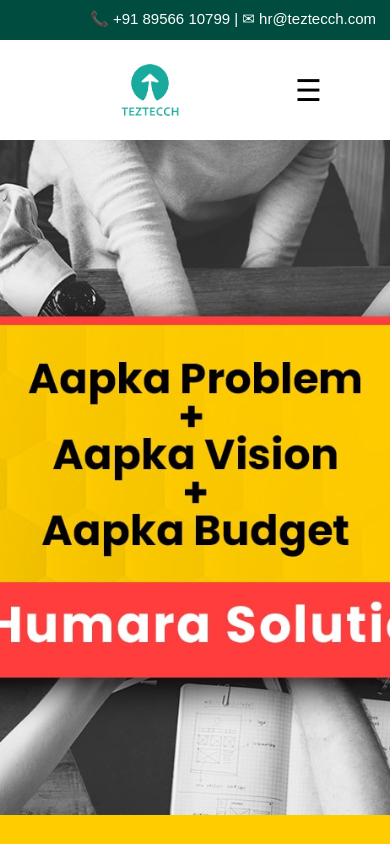
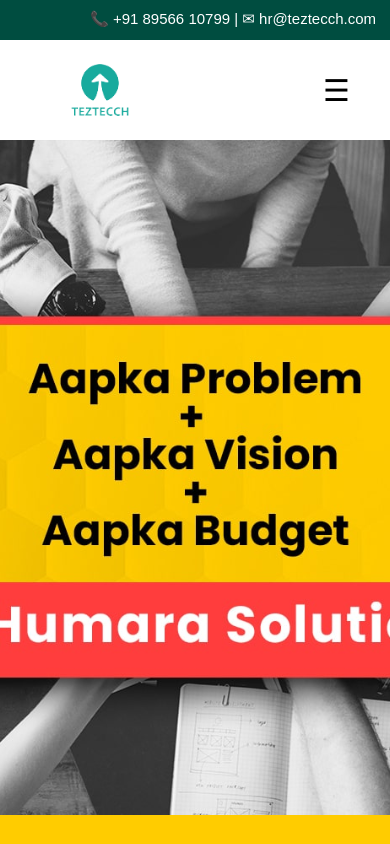
Before and after one commit to juhinagpure/TechPortfolioX, a React (Create React App) app: page / in a window 390 px wide. Shown: the top 844 px of the page. Built offline with nearby package versions, Linux system fonts and the light colour scheme.

Commit message:
Update header and portfolio sections for responsiveness

```diff
--- a/src/components/Header.js
+++ b/src/components/Header.js
@@ -15,9 +15,9 @@ const Header = () => {
         <span>📞 +91 89566 10799 | ✉ hr@teztecch.com</span>
       </div>
       <nav className="navbar">
-      <div className="logo-container">
-        <img src={logoImage} alt="TezTech Logo" className="logo" />
-      </div>
+        <div className="logo-container">
+          <img src={logoImage} alt="TezTech Logo" className="logo" />
+        </div>
         <div className="hamburger" onClick={toggleMenu}>
           &#9776;
         </div>
--- a/src/styles/Header.css
+++ b/src/styles/Header.css
@@ -76,8 +76,8 @@
   display: flex;
   justify-content: space-between; /* Align logo to the left and menu container to the right */
   align-items: center;
-  margin-left: 10px;
-  width: 80%;
+  margin-left: -40px;
+  width: 100%;
   margin: 20 auto;
 }
 
```
